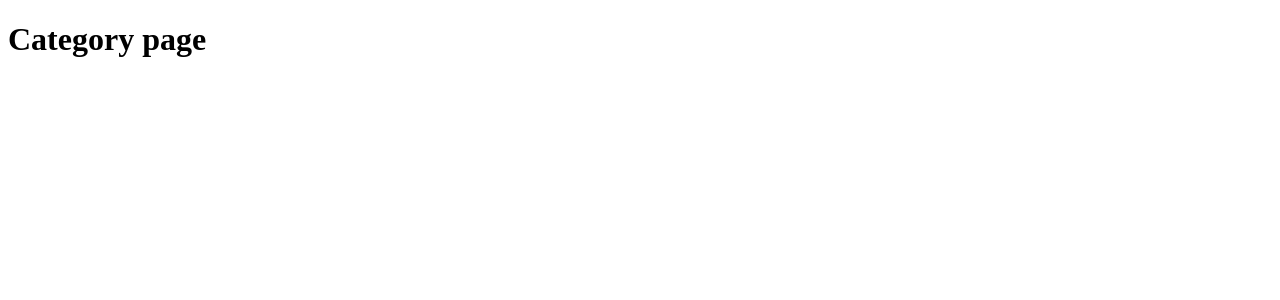
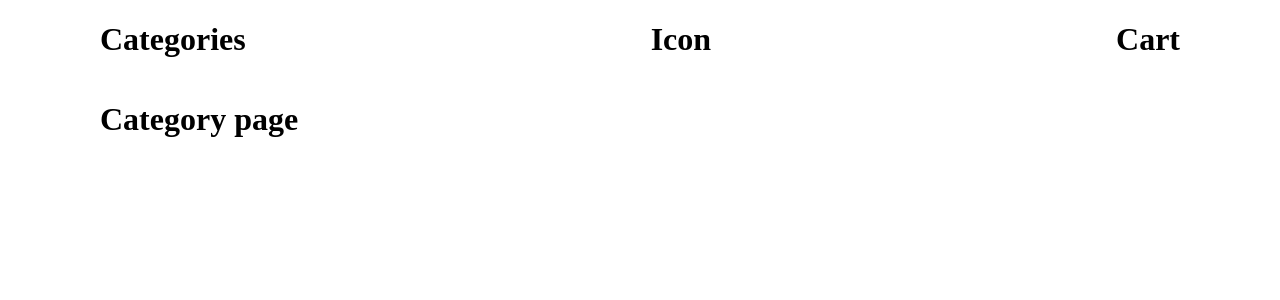
Before and after one commit to parvanescu/scandiwebShopV2, a React (Create React App) app: page /category in a window 1280 px wide. Shown: the top 300 px of the page. Built offline with nearby package versions, Linux system fonts and the light colour scheme.

Commit message:
navbar setup

```diff
--- a/package.json
+++ b/package.json
@@ -11,6 +11,7 @@
     "react": "^17.0.2",
     "react-dom": "^17.0.2",
     "react-scripts": "4.0.3",
+    "styled-components": "^5.3.1",
     "web-vitals": "^1.0.1"
   },
   "scripts": {
--- a/public/index.html
+++ b/public/index.html
@@ -10,7 +10,7 @@
     />
     <title>Scandiweb</title>
   </head>
-  <body>
+  <body style="margin: 0">
     <noscript>You need to enable JavaScript to run this app.</noscript>
     <div id="root"></div>
   </body>
--- /dev/null
+++ b/src/modules/core/components/Navbar.jsx
@@ -0,0 +1,11 @@
+import styled from "styled-components"
+
+const Navbar = styled.div`
+  height: 80px;
+  display: flex;
+  width: calc(100vw - 200px);
+  justify-content: space-between;
+  position: absolute;
+`
+
+export default Navbar;
--- a/src/modules/core/routes/index.jsx
+++ b/src/modules/core/routes/index.jsx
@@ -3,8 +3,9 @@ import {Redirect, Route, Switch} from "react-router-dom"
 import Category from "../../modules/category/pages/Category";
 import Product from "../../modules/product/pages/Product";
 import Cart from "../../modules/cart/pages/Cart";
+import Layout from "../../modules/Layout";
 
-class Routes extends Component{
+class Routes extends Component {
 
 
     render() {
@@ -15,13 +16,19 @@ class Routes extends Component{
                     <Redirect to={"/category"}/>
                 </Route>
                 <Route path="/category" exact>
+                    <Layout>
                         <Category/>
+                    </Layout>
                 </Route>
                 <Route path="/product/:id" exact>
+                    <Layout>
                         <Product/>
+                    </Layout>
                 </Route>
                 <Route path="/cart" exact>
+                    <Layout>
                         <Cart/>
+                    </Layout>
                 </Route>
             </Switch>
         )
--- /dev/null
+++ b/src/modules/core/ui/layout-content/CenteredContent.jsx
@@ -0,0 +1,13 @@
+import styled from "styled-components"
+
+
+const CenteredContent = styled.div`
+  align-self: center;
+  background-color: #FFFFFF;
+  padding-left: 100px;
+  padding-right: 100px;
+  display: flex;
+  flex-direction: column;
+`
+
+export default CenteredContent;
--- /dev/null
+++ b/src/modules/core/ui/layout-content/PageContent.jsx
@@ -0,0 +1,10 @@
+import styled from "styled-components";
+
+
+const PageContent = styled.div`
+  display: flex;
+  flex-direction: column;
+  margin-top: 80px;
+`
+
+export default PageContent
--- /dev/null
+++ b/src/modules/modules/Layout.jsx
@@ -0,0 +1,32 @@
+import React, {Component} from "react";
+import Navbar from "../core/components/Navbar";
+import CenteredContent from "../core/ui/layout-content/CenteredContent";
+import PageContent from "../core/ui/layout-content/PageContent";
+
+
+class Layout extends Component{
+    componentDidMount() {
+        console.log(this.props.children)
+    }
+
+
+    render() {
+
+        return(
+            <CenteredContent>
+                <Navbar>
+                    <h1>Categories</h1>
+                    <h1>Icon</h1>
+                    <h1>Cart</h1>
+                </Navbar>
+                <PageContent>
+                    {this.props.children}
+                </PageContent>
+            </CenteredContent>
+
+        )
+    }
+}
+
+
+export default Layout
```
Also changed, not shown: 1 other file (tests, documents, lock files or other folders). Lines whose indentation alone changed are shown as unchanged.
